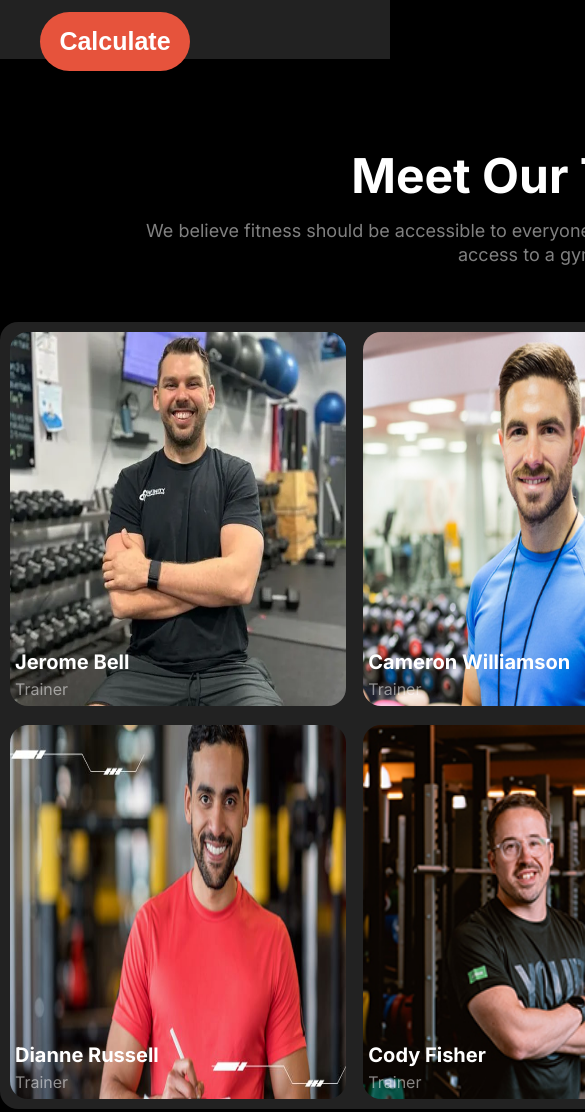
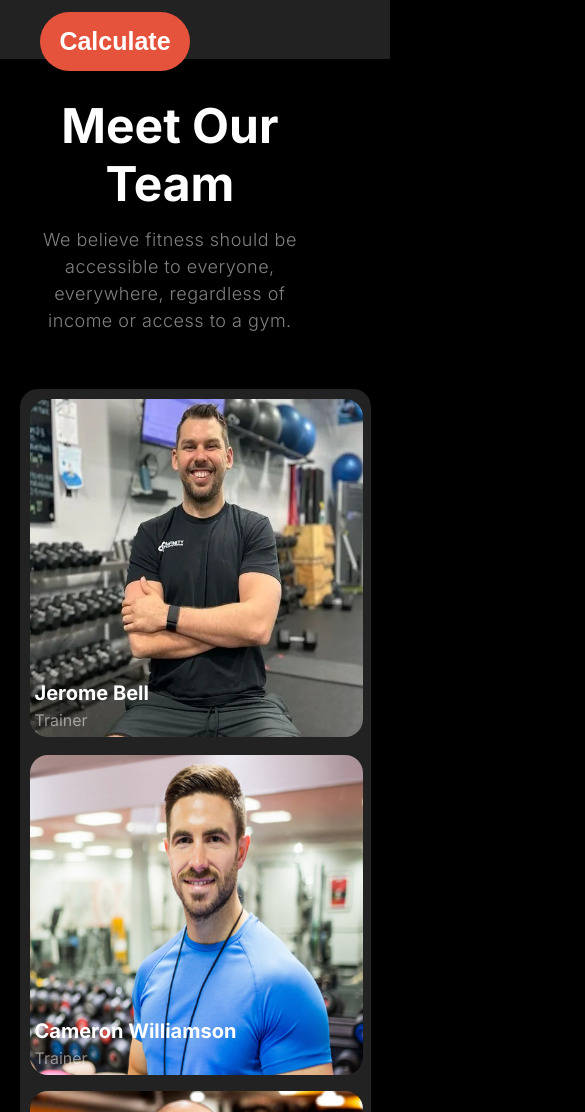
Before and after one commit to Abubokkor98/second-assignment, a plain HTML site: page index.html in a window 390 px wide. Shown: the part 7007-8119 px from the top of the page, 585 px wide, since content can reach past the window. Drawn offline with Linux system fonts and the light colour scheme; a web font is replaced by a local one.

Commit message:
made our team section responsive

```diff
--- a/responsive.css
+++ b/responsive.css
@@ -229,4 +229,29 @@
     text-align: center;
   }
   /* bmi section responsive end */
+
+  /* our team responsive start */
+.our_team_section{
+    width: 90%;
+    height: 90%;
+    margin-top: -50px;
+  }
+  .team_title{
+    width: 80%;
+    margin: 10px 10px;
+  }
+  .team_title br{
+    display: none;
+  }
+  .team_title p{
+    font-size: 18px;
+    font-weight: 300;
+    line-height: 150%;
+    letter-spacing: 0.5px;
+  }
+  .Team_img_container{
+    display: grid;
+    grid-template-columns: repeat(1, 1fr);
+  }
+  /* our team responsive end */
 }
```
